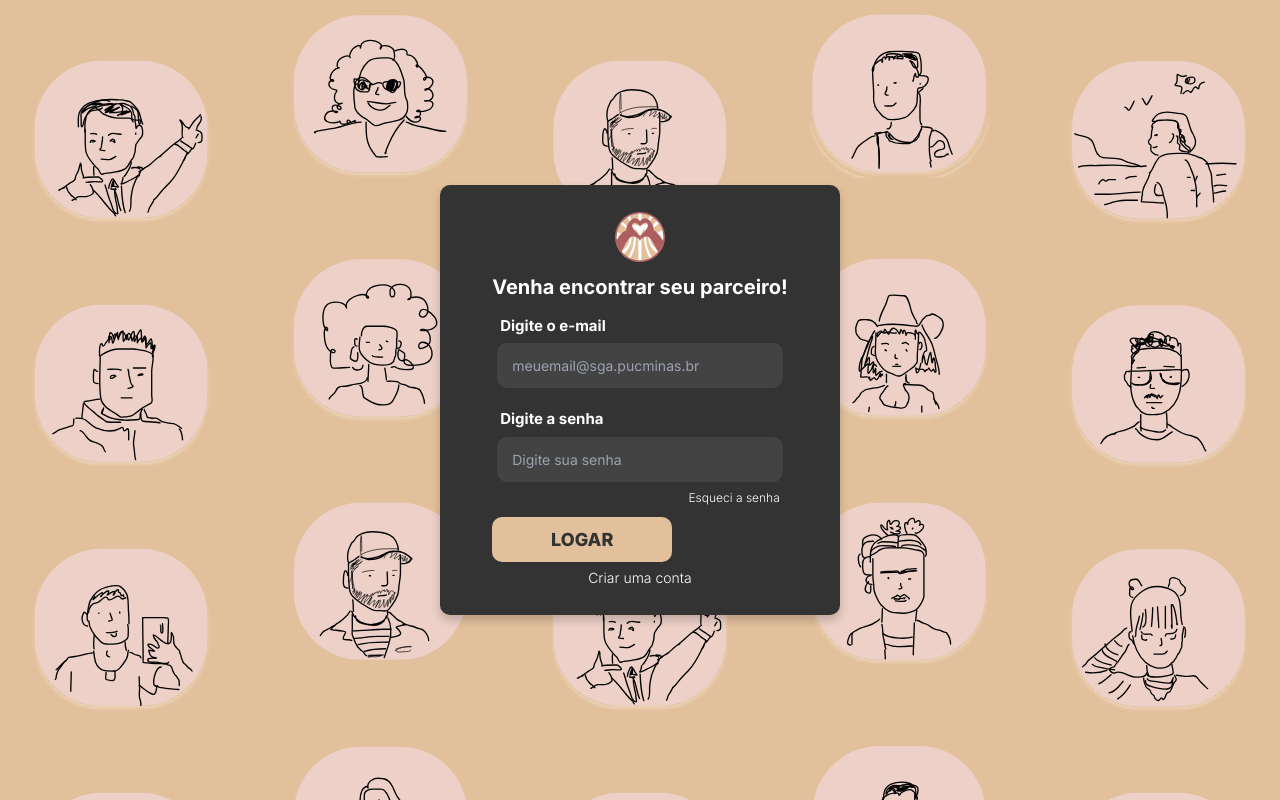
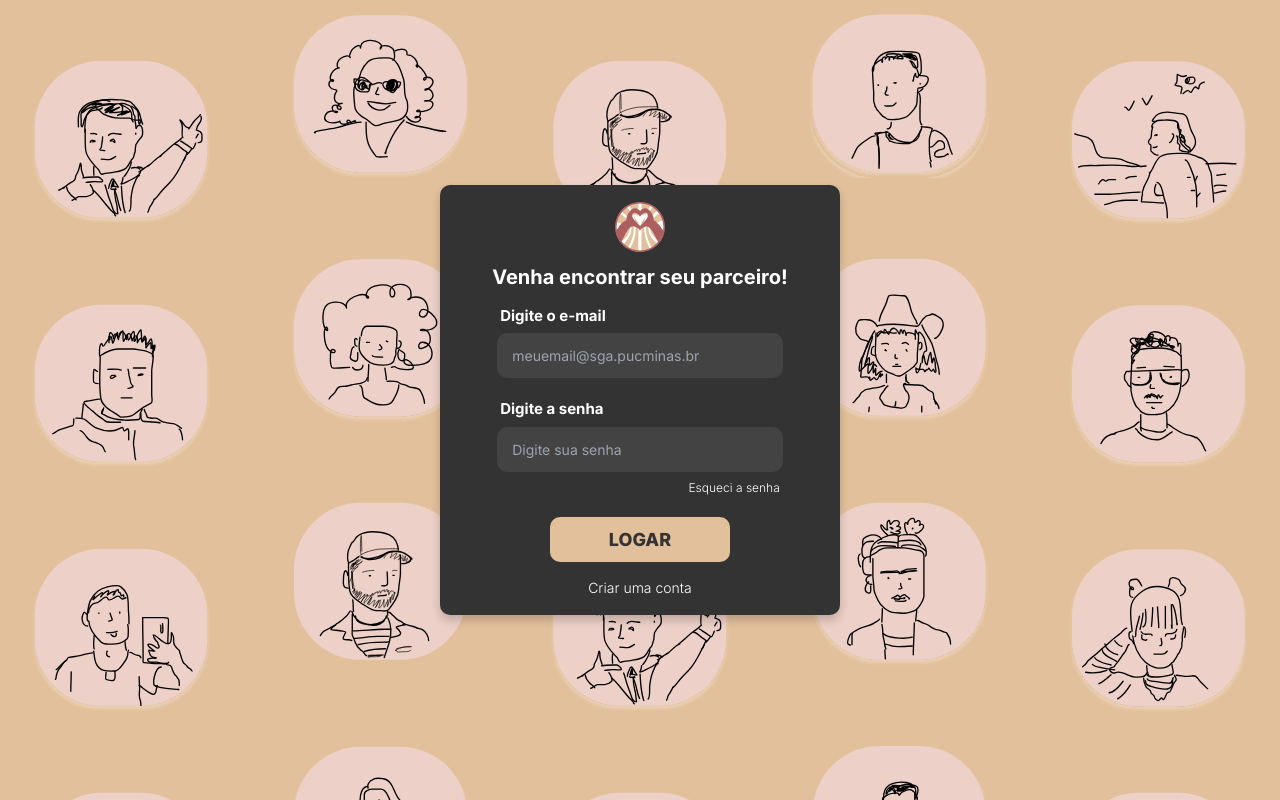
Before and after one commit to arttturslv/puclove, a React (Vite) app: page /login in a window 1280 px wide. Built offline with nearby package versions, Linux system fonts and the light colour scheme.

Commit message:
Arrumando o botão da anna

```diff
--- a/src/index.css
+++ b/src/index.css
@@ -16,6 +16,9 @@
         scrollbar-width: thin;
     }
 }
+.container-login-form-btn {
+    padding: 10px;   justify-content: center;
+}
 
 /* Custom scrollbar para outros navegadores*/
 ::-webkit-scrollbar {
```
